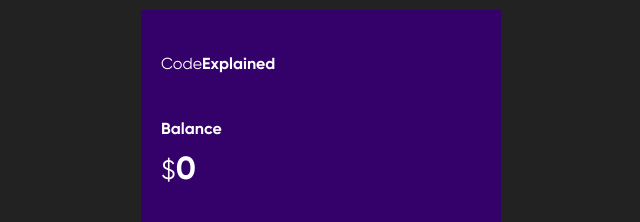
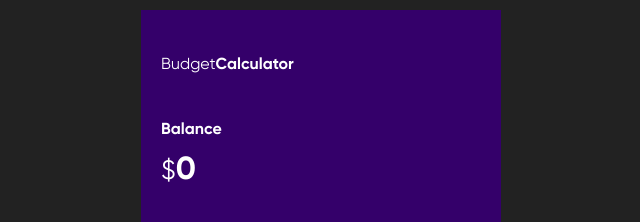
Before and after one commit to Rahul218691/budgetapp, a plain HTML site: page index.html in a window 1280 px wide. Shown: the top 222 px of the page, 319-959 px from the left. Drawn offline with Linux system fonts and the light colour scheme.

Commit message:
Update index.html

```diff
--- a/index.html
+++ b/index.html
@@ -10,7 +10,7 @@
 <body>
     <div class="budget-container">
         <div class="app-title">
-            <a href="">Code<b>Explained</b></a>
+            <a href="">Budget<b>Calculator</b></a>
         </div>
         <div class="budget-header">
             <div class="balance">
```
